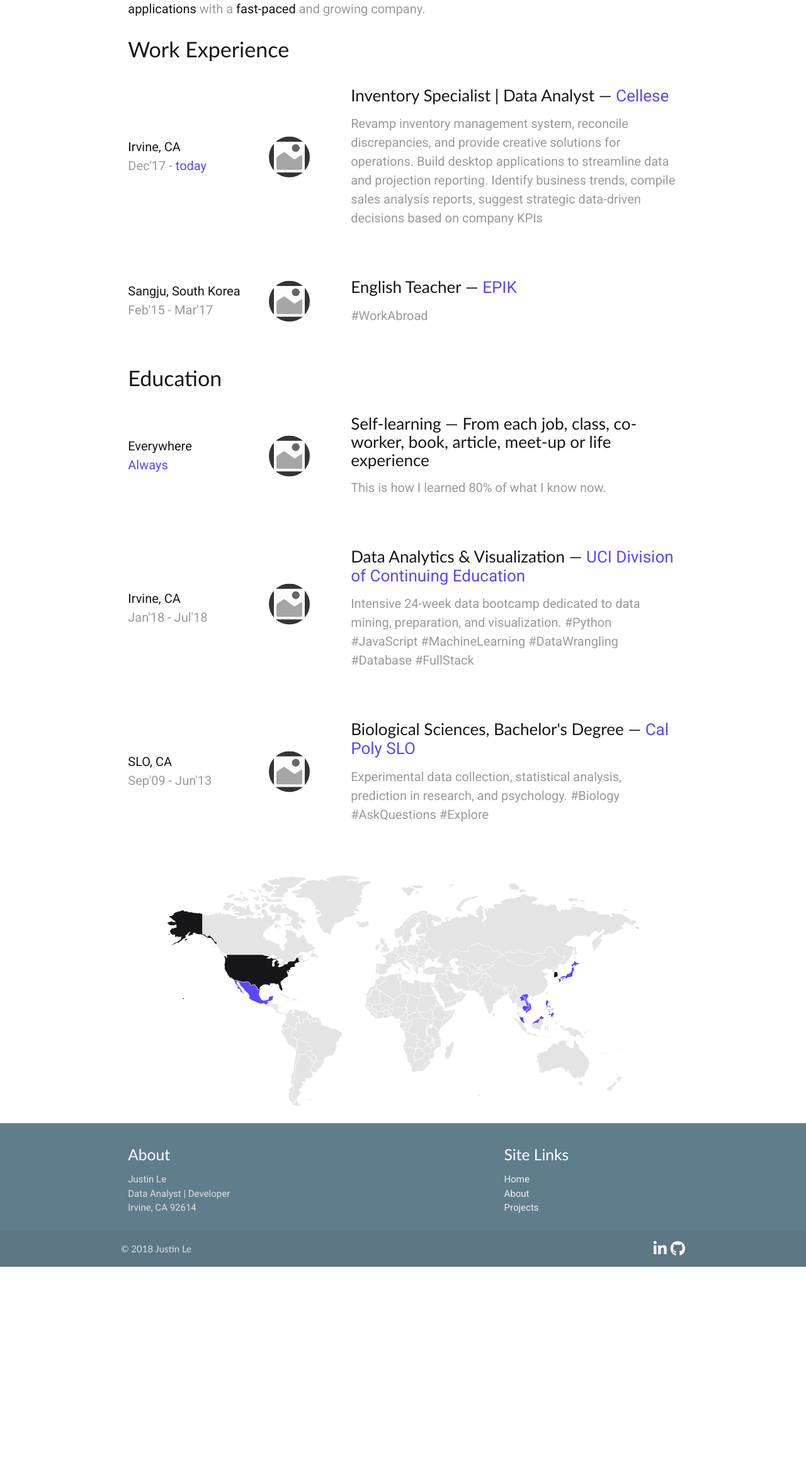
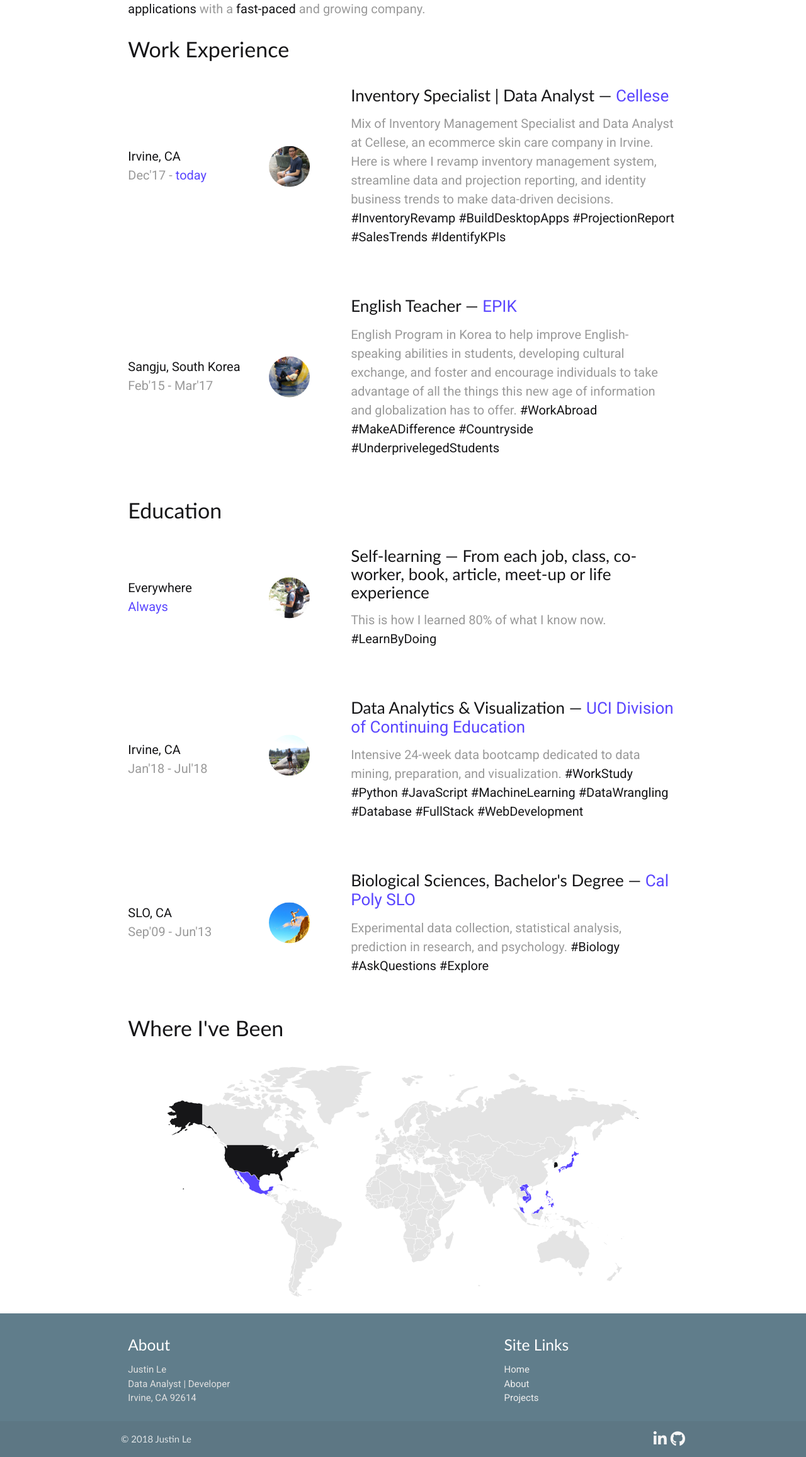
Before and after one commit to Jayleh/justin-le, a Flask app: page /about in a window 1280 px wide. Shown: the part 202-2515 px from the top of the page at 63% size. Before the commit the page ends 2213 px from the top, so only its background shows below. Run offline with Flask 2, Linux system fonts and the light colour scheme; some libraries are stand-ins or nearby versions; some web fonts are replaced.

Commit message:
adding about images, todo: resize images and map description

```diff
--- a/justin/templates/about.html
+++ b/justin/templates/about.html
@@ -58,7 +58,7 @@
         </div>
         <div class="col l9 experience-panel">
           <div class="experience-image">
-            <img src="{{ url_for('static', filename='img/placeholder-circle.png') }}" class="circle responsive-img">
+            <img src="{{ url_for('static', filename='img/about-imgs/resized/turtle.jpg') }}" class="circle responsive-img">
           </div>
           <div class="position">
             <h4>Inventory Specialist &#124; Data Analyst &mdash;
@@ -66,9 +66,11 @@
             </h4>
           </div>
           <div class="description">
-            <p>Revamp inventory management system, reconcile discrepancies, and provide creative solutions for operations. Build
-              desktop applications to streamline data and projection reporting. Identify business trends, compile sales analysis
-              reports, suggest strategic data-driven decisions based on company KPIs</p>
+            <p>Mix of Inventory Management Specialist and Data Analyst at Cellese, an ecommerce skin care company in Irvine.
+              Here is where I revamp inventory management system, streamline data and projection reporting, and identity
+              business trends to make data-driven decisions.
+              <span class="text-important">#InventoryRevamp #BuildDesktopApps #ProjectionReport #SalesTrends #IdentifyKPIs</span>
+            </p>
           </div>
         </div>
       </div>
@@ -85,7 +87,7 @@
         </div>
         <div class="col l9 experience-panel">
           <div class="experience-image">
-            <img src="{{ url_for('static', filename='img/placeholder-circle.png') }}" class="circle responsive-img">
+            <img src="{{ url_for('static', filename='img/about-imgs/resized/moon.jpg') }}" class="circle responsive-img">
           </div>
           <div class="position">
             <h4>English Teacher &mdash;
@@ -93,8 +95,10 @@
             </h4>
           </div>
           <div class="description">
-            <p>
-              <span>#WorkAbroad</span>
+            <p>English Program in Korea to help improve English-speaking abilities in students, developing cultural exchange,
+              and foster and encourage individuals to take advantage of all the things this new age of information and globalization
+              has to offer.
+              <span class="text-important">#WorkAbroad #MakeADifference #Countryside #UnderprivelegedStudents</span>
             </p>
           </div>
         </div>
@@ -122,14 +126,14 @@
         <div class="col l9">
           <div class="experience-panel">
             <div class="experience-image valign-wrapper">
-              <img src="{{ url_for('static', filename='img/placeholder-circle.png') }}" class="circle responsive-img">
+              <img src="{{ url_for('static', filename='img/about-imgs/resized/rest.jpg') }}" class="circle responsive-img">
             </div>
             <div class="position">
               <h4>Self-learning &mdash; From each job, class, co-worker, book, article, meet-up or life experience</h4>
             </div>
             <div class="description">
               <p>This is how I learned 80% of what I know now.
-                <span></span>
+                <span class="text-important">#LearnByDoing</span>
               </p>
             </div>
           </div>
@@ -149,7 +153,7 @@
         <div class="col l9">
           <div class="experience-panel">
             <div class="experience-image valign-wrapper">
-              <img src="{{ url_for('static', filename='img/placeholder-circle.png') }}" class="circle responsive-img">
+              <img src="{{ url_for('static', filename='img/about-imgs/resized/pose.jpg') }}" class="circle responsive-img">
             </div>
             <div class="position valign-wrapper">
               <h4>Data Analytics &amp; Visualization &mdash;
@@ -158,7 +162,7 @@
             </div>
             <div class="description">
               <p>Intensive 24-week data bootcamp dedicated to data mining, preparation, and visualization.
-                <span>#Python #JavaScript #MachineLearning #DataWrangling #Database #FullStack</span>
+                <span class="text-important">#WorkStudy #Python #JavaScript #MachineLearning #DataWrangling #Database #FullStack #WebDevelopment</span>
               </p>
             </div>
           </div>
@@ -178,7 +182,7 @@
         <div class="col l9">
           <div class="experience-panel">
             <div class="experience-image valign-wrapper">
-              <img src="{{ url_for('static', filename='img/placeholder-circle.png') }}" class="circle responsive-img">
+              <img src="{{ url_for('static', filename='img/about-imgs/resized/cliff.jpg') }}" class="circle responsive-img">
             </div>
             <div class="position">
               <h4>Biological Sciences, Bachelor's Degree &mdash;
@@ -187,7 +191,7 @@
             </div>
             <div class="description">
               <p>Experimental data collection, statistical analysis, prediction in research, and psychology.
-                <span>#Biology #AskQuestions #Explore</span>
+                <span class="text-important">#Biology #AskQuestions #Explore</span>
               </p>
             </div>
           </div>
@@ -196,7 +200,12 @@
     </article>
   </section>
 </div>
-<div class="container">
+<div id="where-ive-been" class="container">
+  <div class="row">
+    <div class="col s12">
+      <h3>Where I've Been</h3>
+    </div>
+  </div>
   <div class="row">
     <div class="col s12 center-align">
       <div id="map"></div>
```
Also changed, not shown: justin/static/img/about-imgs/12719635_10154848368488868_4033308479896240586_o.jpg (added), justin/static/img/about-imgs/12734012_10154848345963868_4961420333517260019_n.jpg (added), justin/static/img/about-imgs/185627_205332429481636_5681732_n.jpg (added), justin/static/img/about-imgs/20768239_10211793478205223_1174277421301078518_n.jpg (added), justin/static/img/about-imgs/20776692_10211793475325151_2780907498807961426_o.jpg (added), justin/static/img/about-imgs/resized/cliff.jpg (added), justin/static/img/about-imgs/resized/moon.jpg (added), justin/static/img/about-imgs/resized/pose.jpg (added), justin/static/img/about-imgs/resized/rest.jpg (added), justin/static/img/about-imgs/resized/turtle.jpg (added), justin/static/img/placeholder-4-3.jpg (deleted), justin/static/img/placeholder-circle.png (deleted), justin/static/img/placeholder-square.jpg (deleted).
